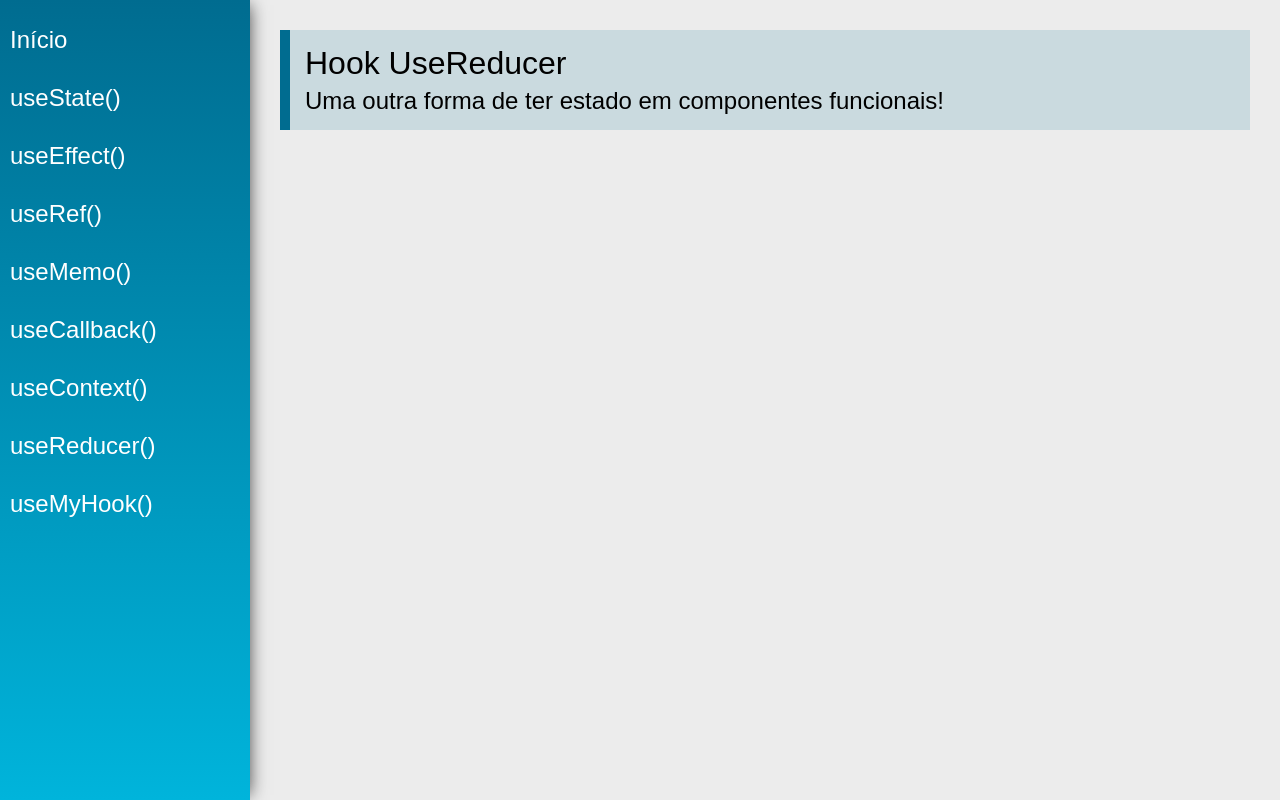
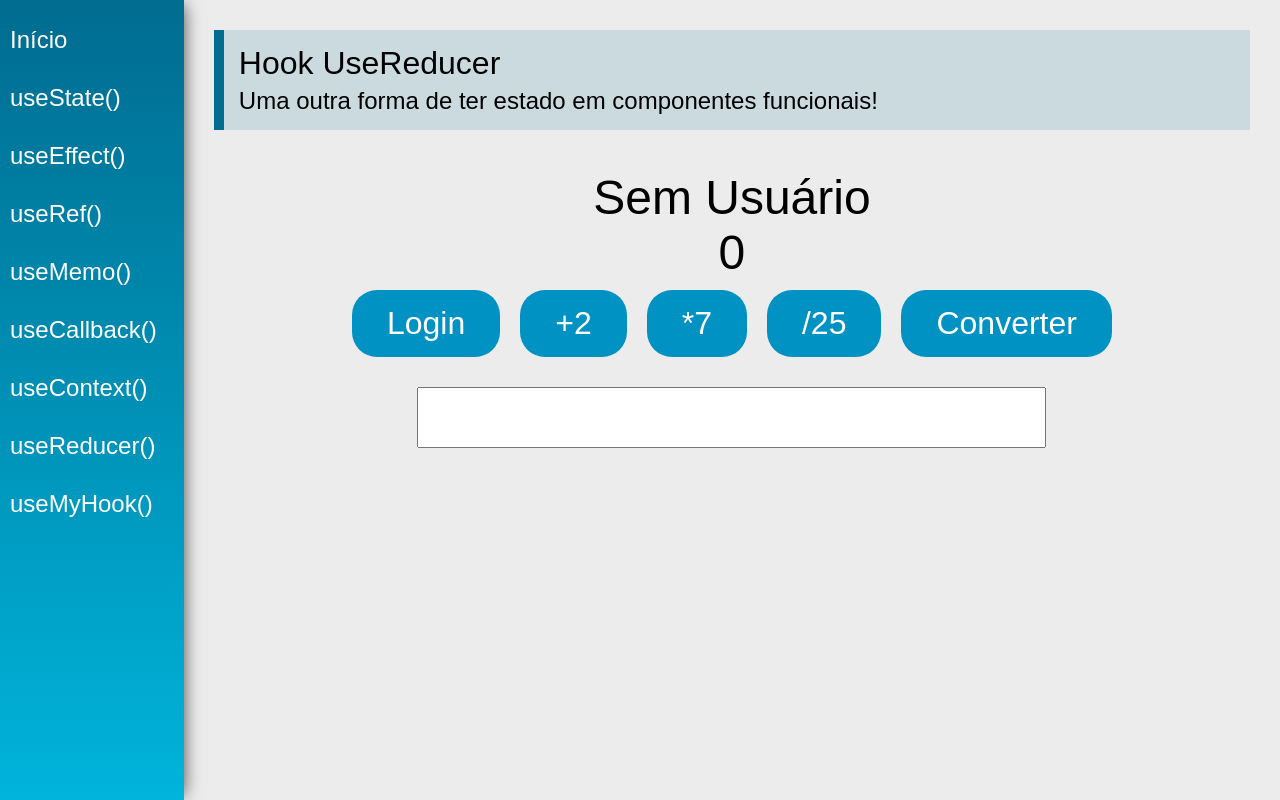
Before and after one commit to edulima2412/react-hooks, a React (Create React App) app: page /useReducer in a window 1280 px wide. Built offline with nearby package versions, Linux system fonts and the light colour scheme.

Commit message:
add useReducers

```diff
--- /dev/null
+++ b/src/store/actions/index.js
@@ -0,0 +1,7 @@
+import { numberAdd2 } from "./number";
+import { login } from "./user";
+
+export {
+    numberAdd2,
+    login
+}
--- /dev/null
+++ b/src/store/actions/number.js
@@ -0,0 +1,3 @@
+export function numberAdd2(dispatch) {
+    dispatch({ type: 'numberAdd2' })
+}
--- /dev/null
+++ b/src/store/actions/user.js
@@ -0,0 +1,3 @@
+export function login(dispatch, name){
+    dispatch({ type: 'login', payload: name })
+}
--- /dev/null
+++ b/src/store/index.js
@@ -0,0 +1,14 @@
+import reducer from "./reducers"
+
+const initialState = {
+    cart: [],
+    products: [],
+    user: null,
+    // foco...
+    number: 0,
+}
+
+export {
+    reducer,
+    initialState
+}
--- /dev/null
+++ b/src/store/reducers/index.js
@@ -0,0 +1,18 @@
+export default function reducer(state, action) {
+    switch (action.type) {
+        case "numberAdd2":
+        return { ...state, number: parseInt(state.number) + 2 };
+        case "login":
+        return { ...state, user: { name: action.payload } };
+        case "numberMult7":
+            return { ...state, number: state.number * 7 }
+        case "numberSplit25":
+            return { ...state, number: state.number / 25 }
+        case "convertNumber":
+            return { ...state, number: parseInt(state.number) }
+        case "addNumber":
+            return { ...state, number: action.number };
+        default:
+        return state;
+    }
+}
--- a/src/views/examples/UseReducer.jsx
+++ b/src/views/examples/UseReducer.jsx
@@ -1,15 +1,48 @@
-import React from 'react'
-import PageTitle from '../../components/layout/PageTitle'
+import React, { useReducer } from "react";
+import PageTitle from "../../components/layout/PageTitle";
+
+import { initialState, reducer } from "../../store";
+import { login, numberAdd2 } from "../../store/actions";
 
 const UseReducer = (props) => {
+  const [state, dispatch] = useReducer(reducer, initialState);
+
   return (
     <div className="UseReducer">
       <PageTitle
         title="Hook UseReducer"
         subtitle="Uma outra forma de ter estado em componentes funcionais!"
       />
+
+      <div className="center">
+        {state.user ? (
+          <span className="text">{state.user.name}</span>
+        ) : (
+          <span className="text">Sem Usuário</span>
+        )}
+
+        <span className="text">{state.number}</span>
+        <div>
+          <button className="btn" onClick={() => login(dispatch, 'Eduardo')}>
+            Login
+          </button>
+          <button className="btn" onClick={() => numberAdd2(dispatch)}>
+            +2
+          </button>
+          <button className="btn" onClick={() => dispatch({ type: 'numberMult7' })}>
+            *7
+          </button>
+          <button className="btn" onClick={() => dispatch({ type: 'numberSplit25' })}>
+            /25
+          </button>
+          <button className="btn" onClick={() => dispatch({ type: 'convertNumber' })}>
+            Converter
+          </button>
+          <input type="number" className="input" onChange={(e) => dispatch({ type: 'addNumber', number: e.target.value })} />
         </div>
-    )
-}
+      </div>
+    </div>
+  );
+};
 
-export default UseReducer
+export default UseReducer;
```
Also changed, not shown: 1 other file (tests, documents, lock files or other folders). Lines whose indentation alone changed are shown as unchanged.
